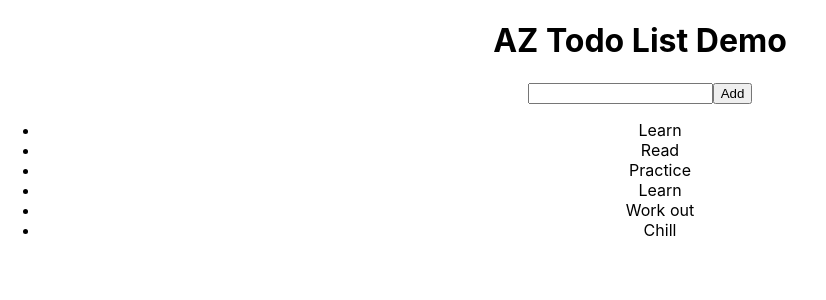
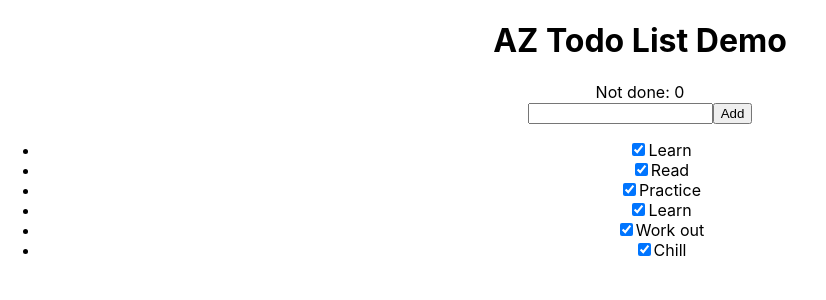
Before and after one commit to azzhong/learn-react, a React (Create React App) app in the folder az-todo-demo/: page / in a window 1280 px wide. Shown: the top 300 px of the page, without its empty margins (0-826 px from the left). Built offline with nearby package versions, Linux system fonts and the light colour scheme.

Commit message:
added a checkbox that can be toggled for each item

```diff
--- a/az-todo-demo/src/App.js
+++ b/az-todo-demo/src/App.js
@@ -22,23 +22,48 @@ function App() {
     const newTodos = todos.concat([{name: item, done: false}]);
     setTodos(newTodos);
     setItem('');
-  }
+  };
 
   const itemChangedFunc = (e) => {
     const itemName = e.target.value;
     // setItem({name: itemName, done: true});
     setItem(itemName);
+  };
+
+  const toggleChecked = (e, index) => {
+    const newTodos = todos.map((item, idx) => {
+      if (idx != index) {
+        return item;
+      }
+      return {name: item.name, done: !item.done};
+    });
+    setTodos(newTodos);
   }
+
+  const notDone = todos.filter(item => !item.done).length;
 
   return (
     <div className='App'>
       <h1>AZ Todo List Demo</h1>
+      <div>Not done: {notDone}</div>
       <div>
         <input onChange={itemChangedFunc} type='text' value={item}></input>
         <button onClick={addClickedFunc}>Add</button>
       </div>
       <ul>
-        {todos.map(item => <li>{item.name}</li>)}
+        {todos.map(
+          (item, idx) => {
+            return (
+              <li>
+                <input
+                  type='checkbox'
+                  checked={item.done ? 'checked': ''}
+                  onClick={e => {toggleChecked(e, idx)}}>
+                </input>
+                {item.name}
+              </li>
+            );
+          })}
       </ul>
     </div>
   );
```
